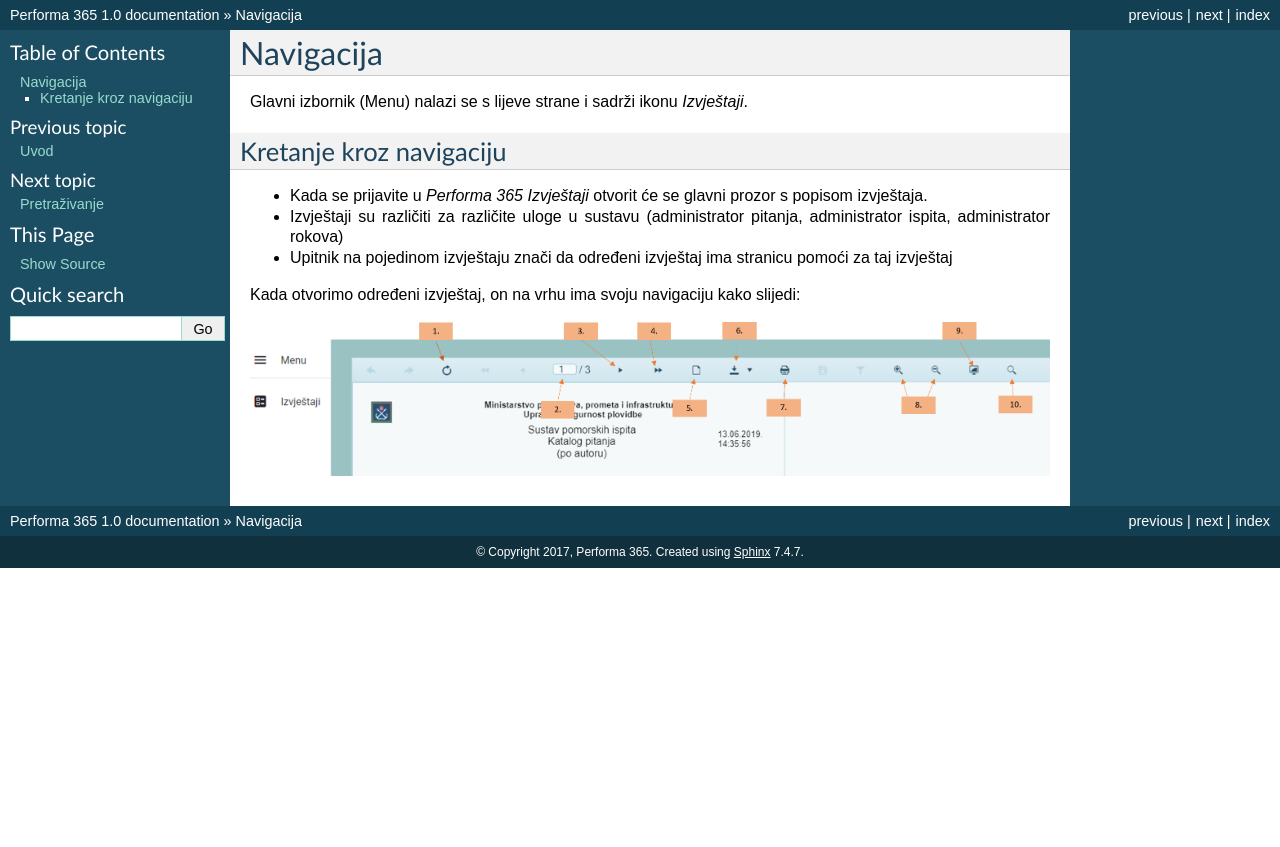
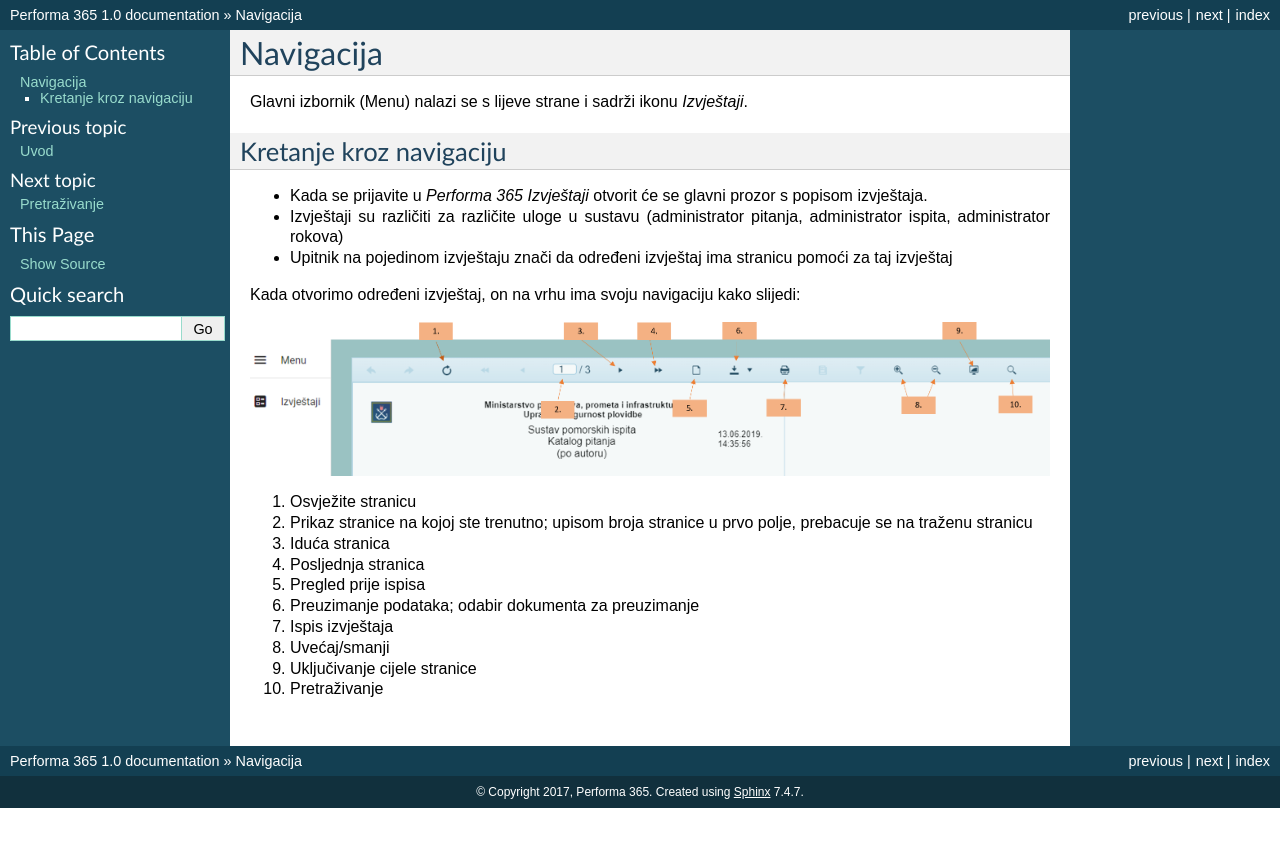
Before and after one commit to pslisko/Performa-365-Reports, a Sphinx documentation site: the page built from docs/navigacija.rst, in a window 1280 px wide. Shown: the top 847 px of the page. Built offline with Sphinx 7.4.7, drawn with Linux system fonts in a browser that asks for light colours.

Commit message:
Update navigacija.rst

```diff
--- a/docs/navigacija.rst
+++ b/docs/navigacija.rst
@@ -14,3 +14,14 @@ Kada otvorimo određeni izvještaj, on na vrhu ima svoju navigaciju kako slijedi
 
 .. image:: izvjestaji_navigacija.png
    :align: center
+
+1. Osvježite stranicu
+2. Prikaz stranice na kojoj ste trenutno; upisom broja stranice u prvo polje, prebacuje se na traženu stranicu
+3. Iduća stranica
+4. Posljednja stranica
+5. Pregled prije ispisa
+6. Preuzimanje podataka; odabir dokumenta za preuzimanje
+7. Ispis izvještaja
+8. Uvećaj/smanji
+9. Uključivanje cijele stranice
+10. Pretraživanje
```
